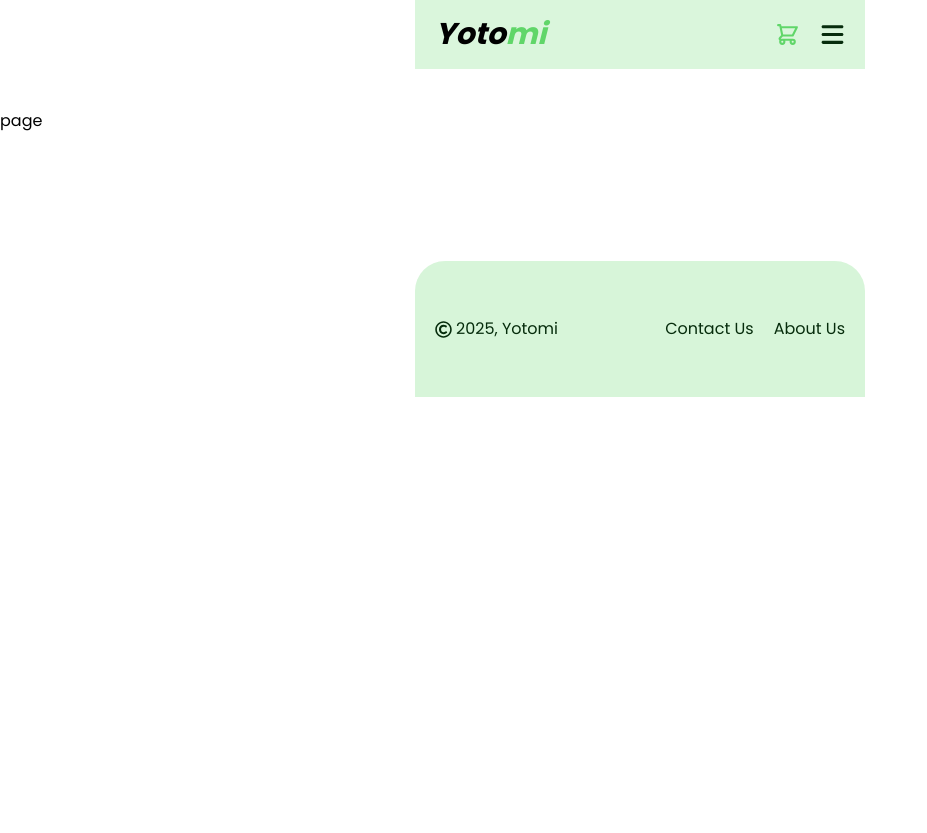
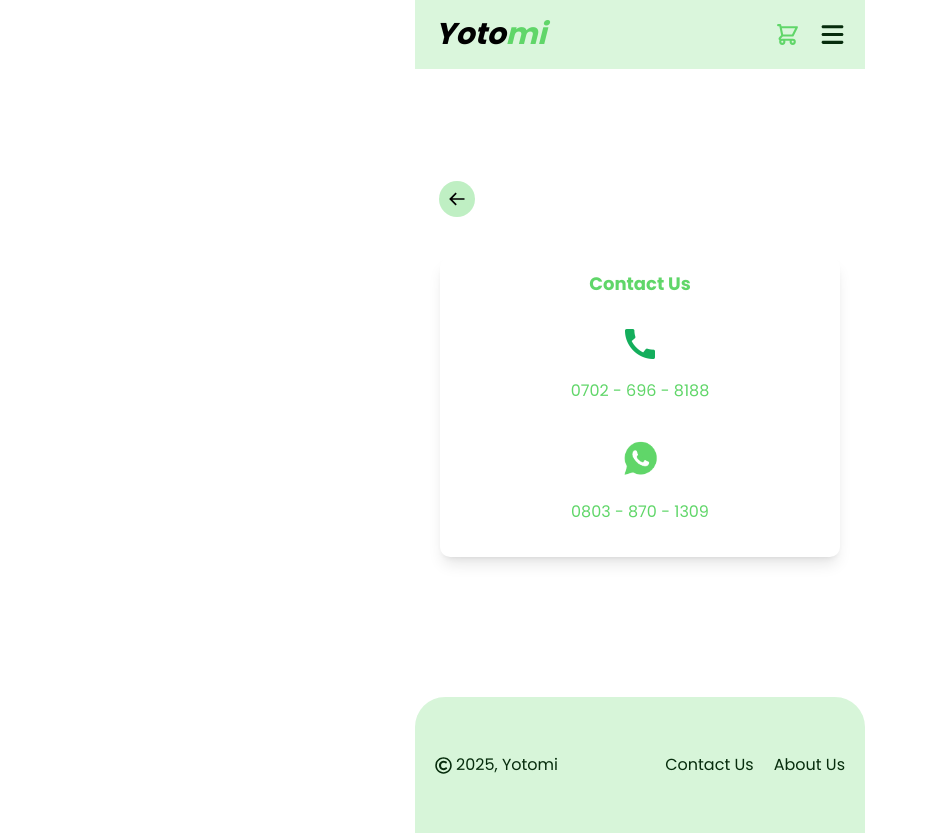
Before and after one commit to BusandCode/yotomi-supermarket, a Next.js app: page /pages/contact in a window 1280 px wide. Shown: the whole page, without its empty margins (0-927 px from the left). Before the commit the page ends 800 px from the top, so only its background shows below. Built offline with nearby package versions, Linux system fonts and the light colour scheme.

Commit message:
about section

```diff
--- a/app/pages/contact/page.js
+++ b/app/pages/contact/page.js
@@ -1,8 +1,29 @@
 import React from 'react'
+import { BiArrowBack } from "react-icons/bi";
+import Link from 'next/link'
 
 const page = () => {
   return (
-    <div>page</div>
+    <div className='text-[#60D669] max-w-[450px] p-3 relative mx-auto h-full flex flex-col gap-5
+    justify-center items-start mt-20'>
+      <Link className='py-5 px-3 max-w-fit' href="/">
+            <BiArrowBack className='text-[#000000] bg-[#60D669] bg-opacity-40 p-2 rounded-full w-[36px] h-[36px]' size={25}/>
+          </Link>
+
+      <div className='flex max-w-[400px] mx-auto justify-center items-center gap-8 w-full flex-col shadow-[#0000001a] shadow-lg  bg-[white] h-[300px] rounded-[10px] p-5'>
+          <h1 className='font-bold text-[18px]' >Contact Us</h1>
+        <a href="tel:0702-696-8188" className='flex flex-col justify-center gap-5 items-center'>
+            <img src="/phone.png" alt="Phone" width={30} height={30}/>
+        <span>0702 - 696 - 8188</span>
+        </a>
+
+        <a href="https://wa.me/2348038701309" className='flex flex-col justify-center gap-5 items-center mb-5'>
+                  <img src="/whatsapp.png" alt="WhatsApp" width={45} height={45}/>
+        <span>0803 - 870 - 1309</span>
+        </a>
+      </div>
+
+    </div>
   )
 }
 
--- a/components/NavBar.jsx
+++ b/components/NavBar.jsx
@@ -53,7 +53,7 @@ const NavBar = () => {
       setChangeIcon(true);
       }}
       className='hover:bg-[#60D669] w-full p-3 hover:text-white'>FAQ</Link>
-     <Link href="/" onClick={()=>{
+     <Link href="/pages/contact" onClick={()=>{
       setShowMenu(false);
       setChangeIcon(true);
       }}
```
Also changed, not shown: public/phone.png (added), public/whatsapp.png.
